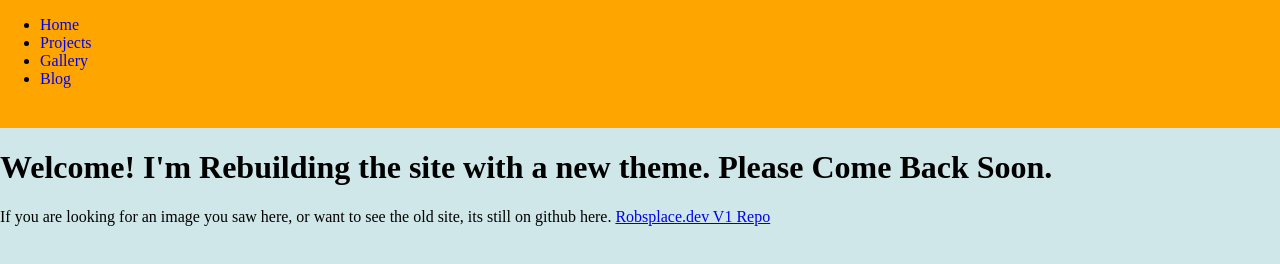
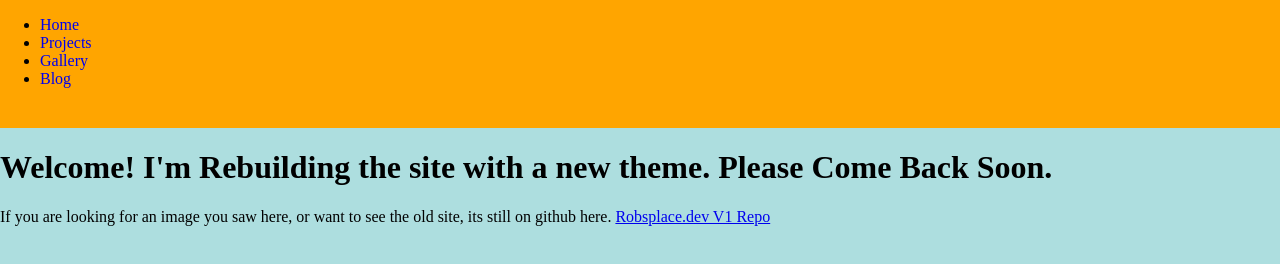
Before and after one commit to Robert-Proaps/RobsPlaceV2, a plain HTML site: page index.html in a window 1280 px wide. Drawn offline with Linux system fonts and the light colour scheme.

Commit message:
blueish background

```diff
--- a/stylesheets/main.css
+++ b/stylesheets/main.css
@@ -1,11 +1,11 @@
 /*This is the base stylesheet used for every page*/
 body {
-    background-color: #CFE7E8;
+    background-color: #ADDEDF;
     width: 90vw;
     margin: 0;
 
 }
-
+/*#CFE7E8*/
 #navigation {
     background-color: orange;
     display: inline-block;
```
